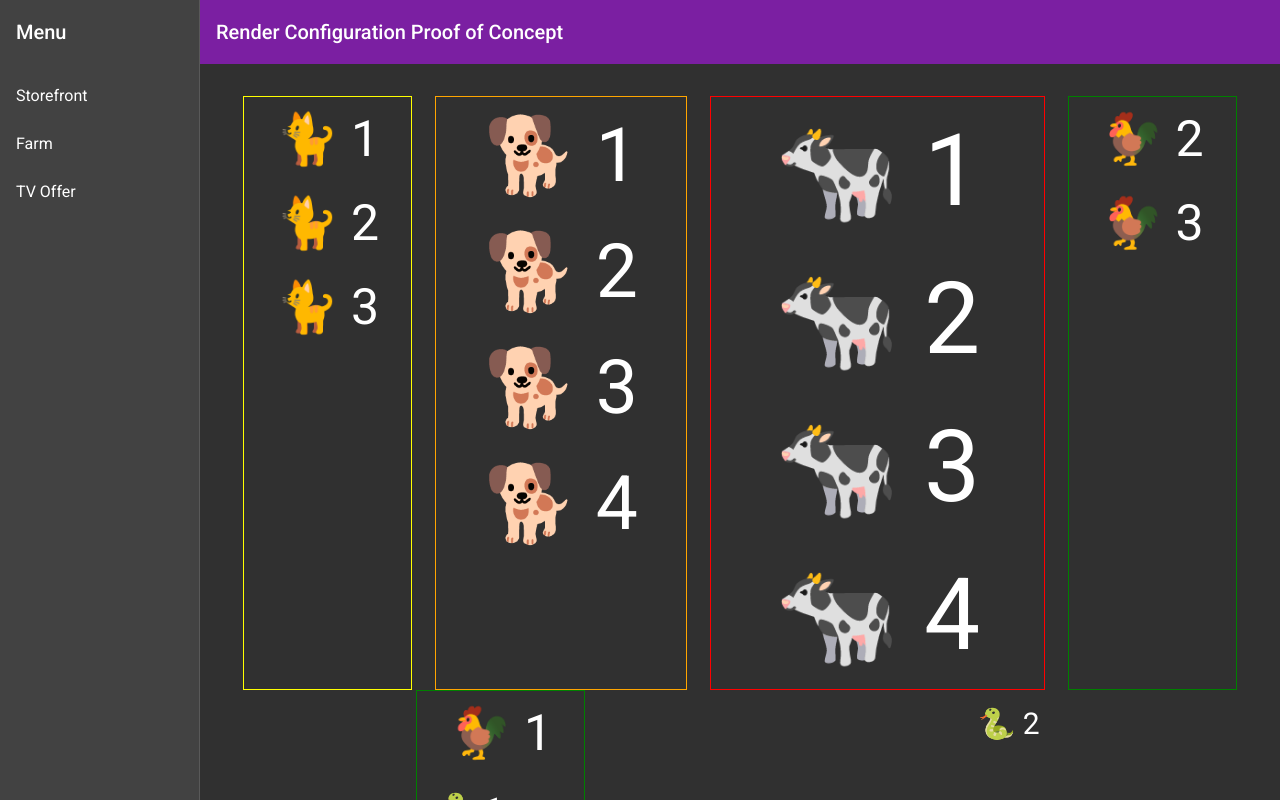
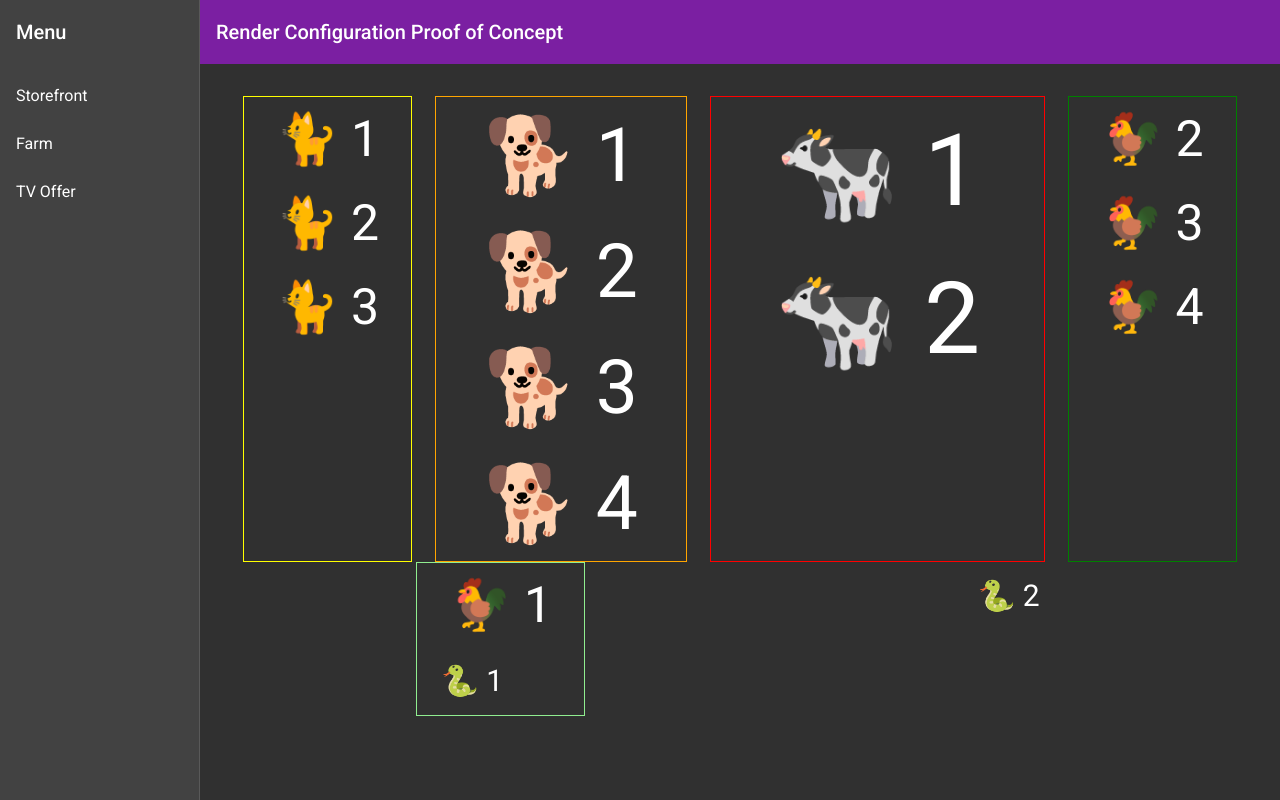
Before and after one commit to dtoerber/render-poc, an Angular app: page /farm in a window 1280 px wide. Built offline with nearby package versions, Linux system fonts and the light colour scheme.

Commit message:
add groups

```diff
--- a/src/app/components/field/field.component.html
+++ b/src/app/components/field/field.component.html
@@ -1,25 +1,25 @@
 <div class="container">
   <div class="yellow">
-    <ng-container *ngFor="let cat of cats">
+    <ng-container *ngFor="let cat of [1, 2, 3]">
       <ng-container [ngTemplateOutlet]="catTemplate"></ng-container>
     </ng-container>
   </div>
   <div class="orange">
-    <ng-container *ngFor="let dog of dogs">
+    <ng-container *ngFor="let dog of [1, 2, 3, 4]">
       <ng-container [ngTemplateOutlet]="dogTemplate"></ng-container>
     </ng-container>
   </div>
   <div class="red">
-    <ng-container *ngFor="let cow of [1, 2, 3, 4]">
+    <ng-container *ngFor="let cow of [1, 2]">
       <ng-container [ngTemplateOutlet]="cowTemplate"></ng-container>
     </ng-container>
   </div>
   <div class="green">
-    <ng-container *ngFor="let bird of [1, 2]">
+    <ng-container *ngFor="let bird of [1, 2, 3]">
       <ng-container [ngTemplateOutlet]="birdTemplate"></ng-container>
     </ng-container>
   </div>
-  <div class="green">
+  <div class="light-green">
     <ng-content select="app-bird"></ng-content>
   </div>
   <ng-content></ng-content>
--- a/src/app/components/field/field.component.scss
+++ b/src/app/components/field/field.component.scss
@@ -15,3 +15,6 @@
 .green {
   border: 1px solid green;
 }
+.light-green {
+  border: 1px solid lightgreen;
+}
--- a/src/app/components/field/field.component.ts
+++ b/src/app/components/field/field.component.ts
@@ -10,6 +10,4 @@ export class FieldComponent {
   public catTemplate!: TemplateRef<void>;
   public dogTemplate!: TemplateRef<void>;
   public cowTemplate!: TemplateRef<void>;
-  public cats = [1, 2, 3];
-  public dogs = [1, 2, 3, 4];
 }
```
